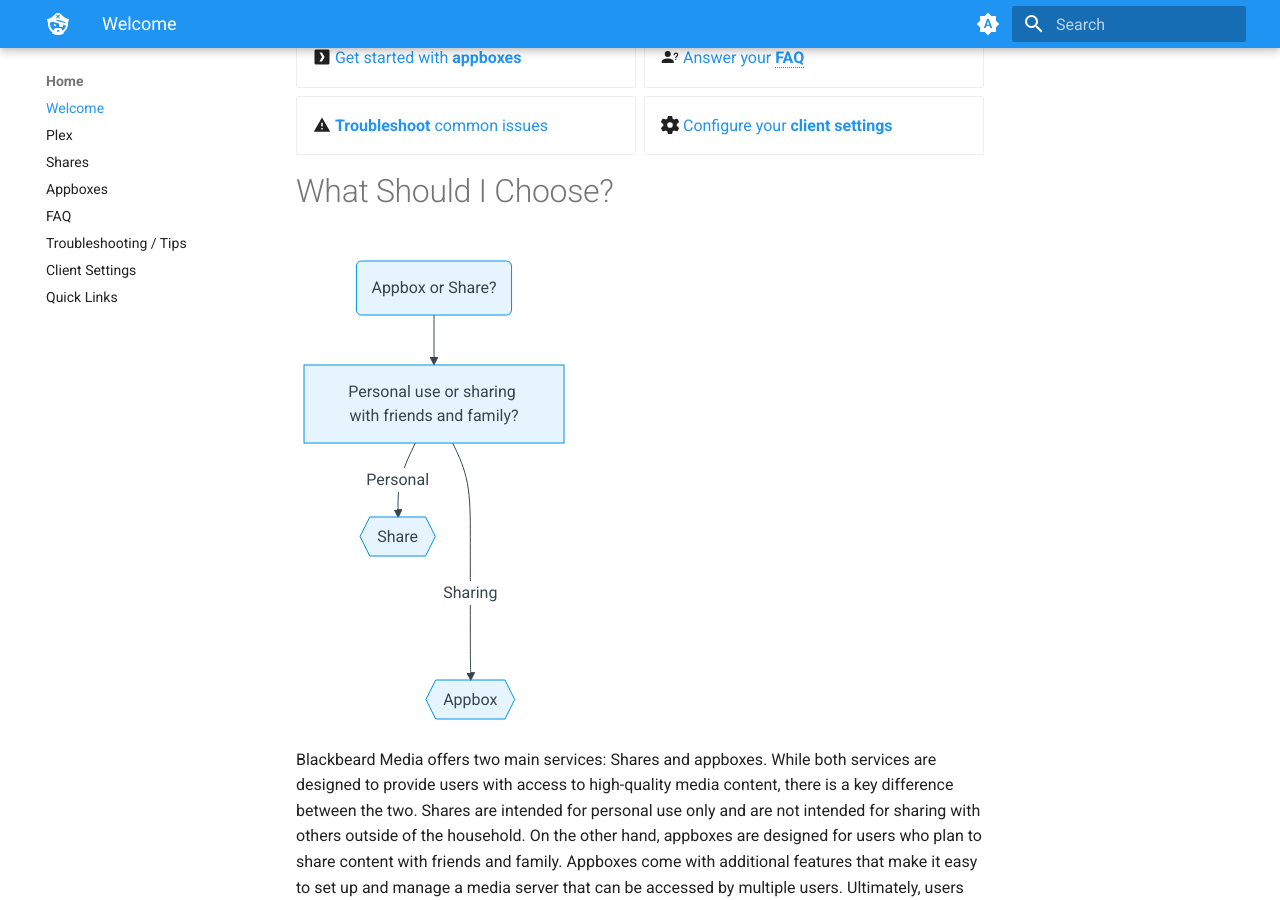
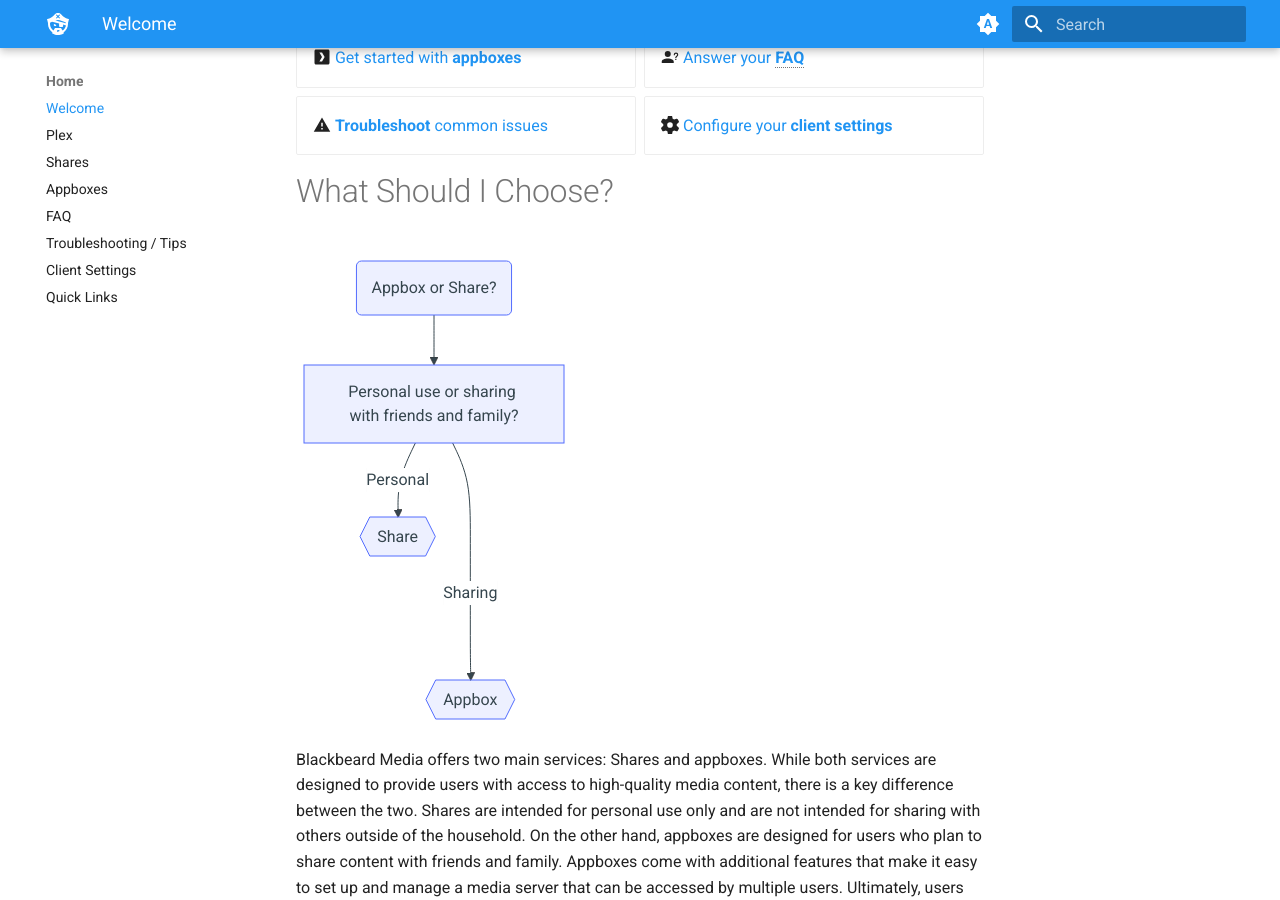
Before and after one commit to neomedia6989/docs-2, an MkDocs documentation site: the page built from docs/index.md, in a window 1280 px wide and 900 px high, scrolled down 1029 px. Built offline with MkDocs 1.6.1 and Material for MkDocs 9.7.7, drawn with Linux system fonts in a browser that asks for light colours.

Commit message:
Update mkdocs.yml

```diff
--- a/mkdocs.yml
+++ b/mkdocs.yml
@@ -87,7 +87,7 @@ theme:
     # Palette toggle for light mode
     - media: "(prefers-color-scheme: light)"
       primary: blue
-      accent: light blue
+      accent: indigo
       scheme: default
       toggle:
         icon: material/brightness-7
@@ -95,8 +95,8 @@ theme:
 
     # Palette toggle for dark mode
     - media: "(prefers-color-scheme: dark)"
-      primary: blue
-      accent: light blue
+      primary: indigo
+      accent: blue
       scheme: slate
       toggle:
         icon: material/brightness-4
```
